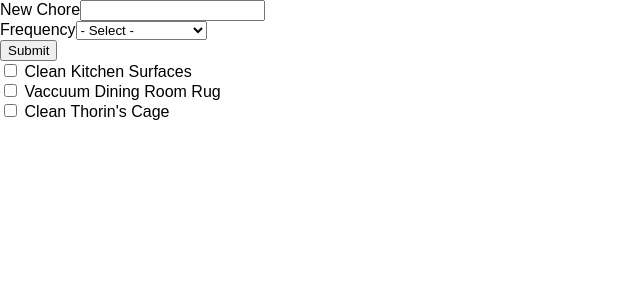
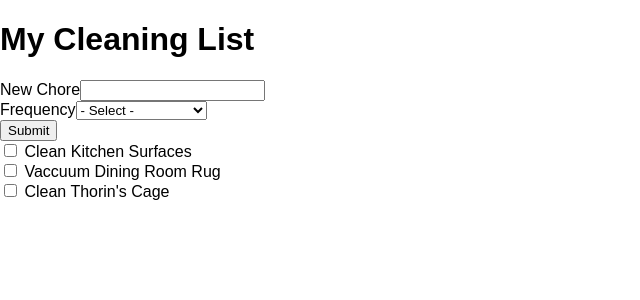
Before and after one commit to ErinBlack/cleaning-list, a React (Create React App) app: page / in a window 1280 px wide. Shown: the top 300 px of the page, without its empty margins (0-640 px from the left). Built offline with nearby package versions, Linux system fonts and the light colour scheme.

Commit message:
added header component

```diff
--- a/src/components/App/App.js
+++ b/src/components/App/App.js
@@ -1,6 +1,7 @@
 import React, { Component } from 'react';
 import ChoreItem from '../ChoreItem/ChoreItem';
 import AddChore from '../AddChore/AddChore';
+import Header from '../Header/Header';
 
 
 let choreList = [
@@ -38,6 +39,7 @@
   render() {
     return (
         <div className="App">
+          {<Header/>}
           <div>
             {<AddChore choreList={this.state.choreList} addChore={this.addChore}/>}
           </div>
--- a/src/components/FrequencySelect/FrequencySelect.js
+++ b/src/components/FrequencySelect/FrequencySelect.js
@@ -4,8 +4,8 @@
     render() {
         return(
             <option value={this.props.choiceValue}>{this.props.choiceText}</option>
-        )
-    }
-}
+        ); // end return
+    } // end render
+} // end extends
 
 export default FrequencySelect;
--- /dev/null
+++ b/src/components/Header/Header.js
@@ -0,0 +1,16 @@
+import React, { Component } from 'react';
+
+class Header extends Component{
+    constructor(props){
+        super(props)
+    } // end constructor
+    render(){
+        return(
+            <header>
+                <h1>My Cleaning List</h1>
+            </header>
+        ); // end return
+    } // end render
+} // end extends
+
+export default Header;
```
